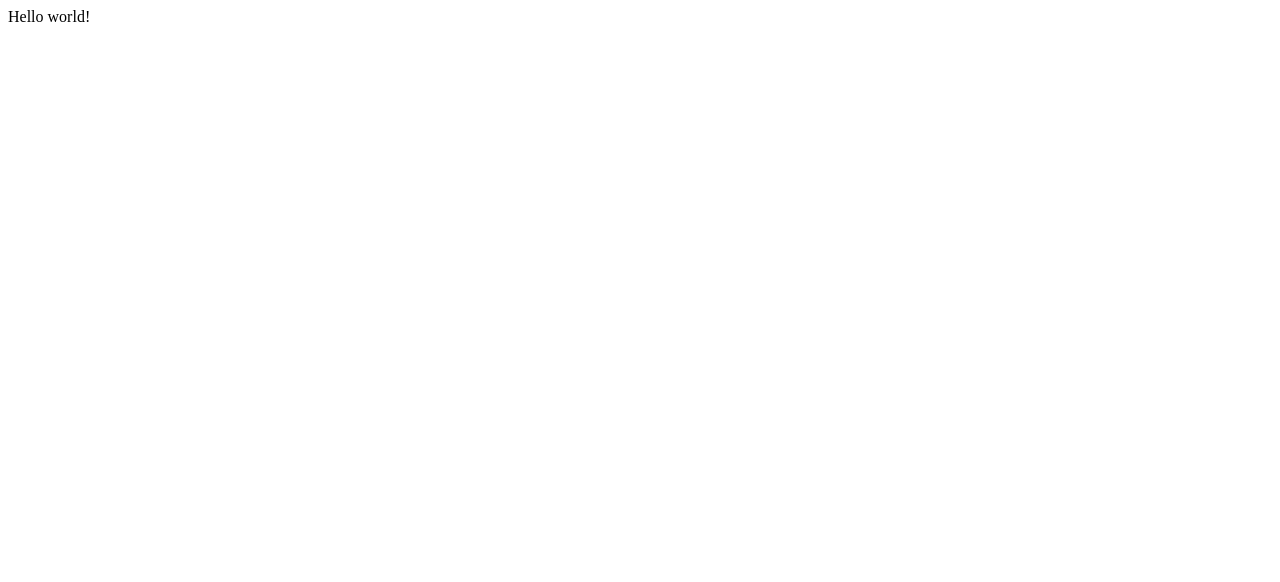
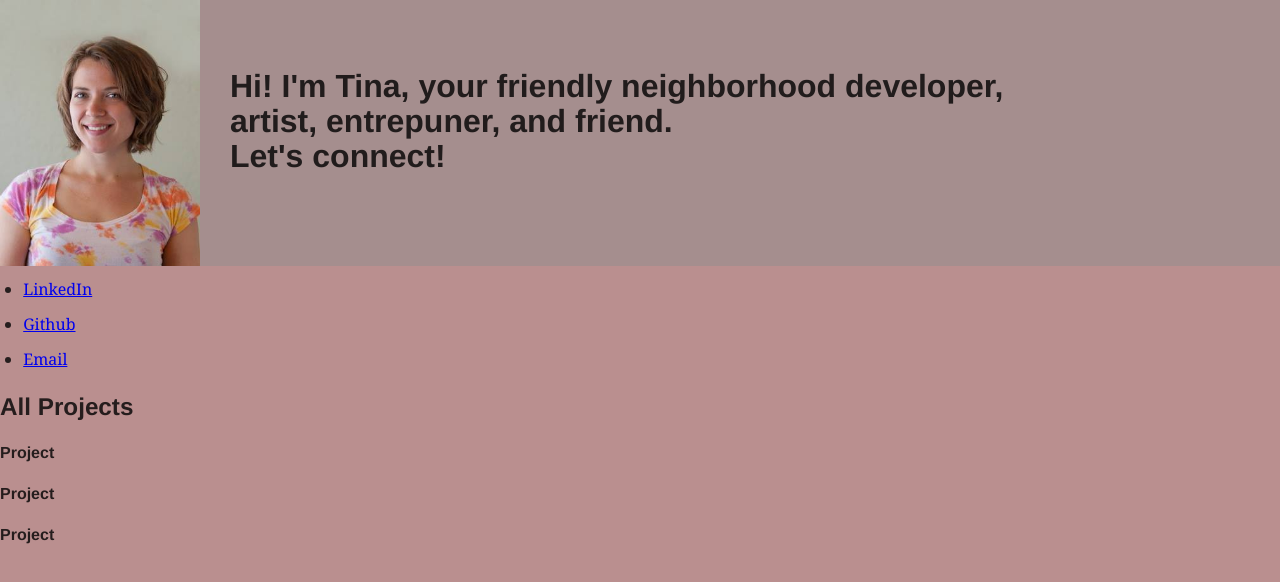
Before and after one commit to longevitytina/portfolio, a Gatsby site: page / in a window 1280 px wide. Built offline with nearby package versions, Linux system fonts and the light colour scheme; Gatsby itself is replaced by a stand-in of ours.

Commit message:
Initializes structure

```diff
--- /dev/null
+++ b/gatsby-browser.js
@@ -0,0 +1 @@
+import "./src/styles/global.css"
--- a/gatsby-config.js
+++ b/gatsby-config.js
@@ -6,5 +6,12 @@
 
 module.exports = {
   /* Your site config here */
-  plugins: [],
+  plugins: [
+    {
+      resolve: `gatsby-plugin-typography`,
+      options: {
+        pathToConfigModule: `src/utils/typography`,
+      },
+    },
+  ],
 }
--- /dev/null
+++ b/src/components/Footer.js
@@ -0,0 +1,28 @@
+import React from 'react'
+import { FaLinkedinIn } from '@fortawesome/react-fontawesome'
+import styles from "./Footer.module.css"
+
+
+const Footer = () => (
+  <ul className="icons">
+
+    <li>
+      <a href="https://www.linkedin.com/in/tina-taylor-codes/" className="icon FaLinkedinIn">
+        <span className="label">LinkedIn</span>
+      </a>
+    </li>
+    <li>
+      <a href="https://github.com/longevitytina" className="icon fa-github">
+        <span className="label">Github</span>
+      </a>
+    </li>
+
+    <li>
+      <a href="#" className="icon fa-envelope-o">
+        <span className="label">Email</span>
+      </a>
+    </li>
+  </ul>
+)
+
+export default Footer
--- /dev/null
+++ b/src/components/Footer.module.css
@@ -0,0 +1,5 @@
+.icons {
+  display: inline;
+  align-items: center;
+  margin: 0 auto 12px auto;
+}
--- /dev/null
+++ b/src/components/Header.js
@@ -0,0 +1,23 @@
+import React from 'react'
+
+import Footer from './Footer'
+import avatar from '../assets/images/avatar.jpg'
+import headerStyles from "./Header.module.css"
+
+const Header = () => (
+  <div>
+    <div className={headerStyles.header}>
+      <img src={avatar} className={headerStyles.avatar} alt="" />
+      <h1 className={headerStyles.description}>
+        <strong>Hi! I'm Tina</strong>, your friendly neighborhood developer,
+        <br />
+        artist, entrepuner, and friend.
+        <br />
+        Let's connect!
+      </h1>
+    </div>
+    <Footer />
+  </div>
+)
+
+export default Header
--- /dev/null
+++ b/src/components/Header.module.css
@@ -0,0 +1,24 @@
+.user {
+  display: flex;
+  align-items: center;
+  margin: 0 auto 12px auto;
+}
+
+.avatar {
+  flex: 0 0 96px;
+  width: 200px;
+  margin: 0;
+}
+
+.description {
+  flex: 1;
+  margin-left: 18px;
+  padding: 12px;
+}
+
+.header {
+  background-color: rgba(147, 141, 141, 0.536);
+  display: flex;
+  align-items: center;
+  margin: 0 auto 12px auto;
+}
--- /dev/null
+++ b/src/components/ProjectItem.js
@@ -0,0 +1,9 @@
+import React from 'react'
+
+export default function ProjectItem() {
+    return (
+        <div>
+            <h4>Project</h4>
+        </div>
+    )
+}
--- /dev/null
+++ b/src/components/Projects.js
@@ -0,0 +1,13 @@
+import React from 'react'
+import ProjectItem from './ProjectItem'
+
+export default function Projects() {
+    return (
+        <div>
+            <h2>All Projects</h2>
+            <ProjectItem />
+            <ProjectItem />
+            <ProjectItem />
+        </div>
+    )
+}
--- /dev/null
+++ b/src/components/container.js
@@ -0,0 +1,6 @@
+import React from "react"
+import containerStyles from "./container.module.css"
+
+export default function Container({ children }) {
+    return <div className={containerStyles.container}>{children}</div>
+}
--- /dev/null
+++ b/src/components/container.module.css
@@ -0,0 +1,2 @@
+.container {
+}
--- /dev/null
+++ b/src/components/layout.js
@@ -0,0 +1,13 @@
+import React from "react"
+import Header from "./Header"
+import Projects from "./Projects"
+
+export default function Layout({ children }) {
+    return (
+        <div >
+            <Header />
+            {children}
+            <Projects />
+        </div>
+    )
+}
--- /dev/null
+++ b/src/pages/about-css-modules.module.css
@@ -0,0 +1,31 @@
+.user {
+  display: flex;
+  align-items: center;
+  margin: 0 auto 12px auto;
+}
+
+.user:last-child {
+  margin-bottom: 0;
+}
+
+.avatar {
+  flex: 0 0 96px;
+  width: 96px;
+  height: 96px;
+  margin: 0;
+}
+
+.description {
+  flex: 1;
+  margin-left: 18px;
+  padding: 12px;
+}
+
+.username {
+  margin: 0 0 12px 0;
+  padding: 0;
+}
+
+.excerpt {
+  margin: 0;
+}
--- a/src/pages/index.js
+++ b/src/pages/index.js
@@ -1,5 +1,11 @@
 import React from "react"
+import Layout from "../components/layout"
+
 
 export default function Home() {
-  return <div>Hello world!</div>
+  return (
+    <Layout>
+
+    </Layout>
+  )
 }
--- /dev/null
+++ b/src/styles/global.css
@@ -0,0 +1,3 @@
+html {
+  background-color: rgb(186, 143, 143);
+}
--- /dev/null
+++ b/src/utils/fontawesome.js
@@ -0,0 +1,3 @@
+import { library } from '@fortawesome/fontawesome-svg-core'
+import { faIcons } from '@fortawesome/free-solid-svg-icons'
+library.add(faIcons)
--- /dev/null
+++ b/src/utils/typography.js
@@ -0,0 +1,7 @@
+import Typography from "typography"
+import sternGroveTheme from "typography-theme-stern-grove"
+
+const typography = new Typography(sternGroveTheme)
+
+export const { scale, rhythm, options } = typography
+export default typography
```
Also changed, not shown: package.json (+11 -1 lines), src/pages/about-css-modules.js (added, +27 -0 lines), src/assets/images/avatar.jpg (added), 1 other file.
